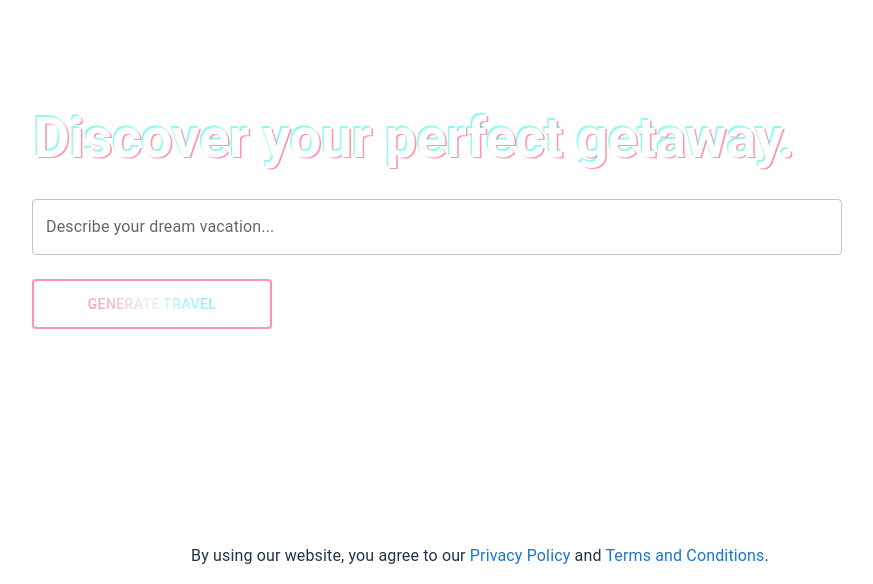
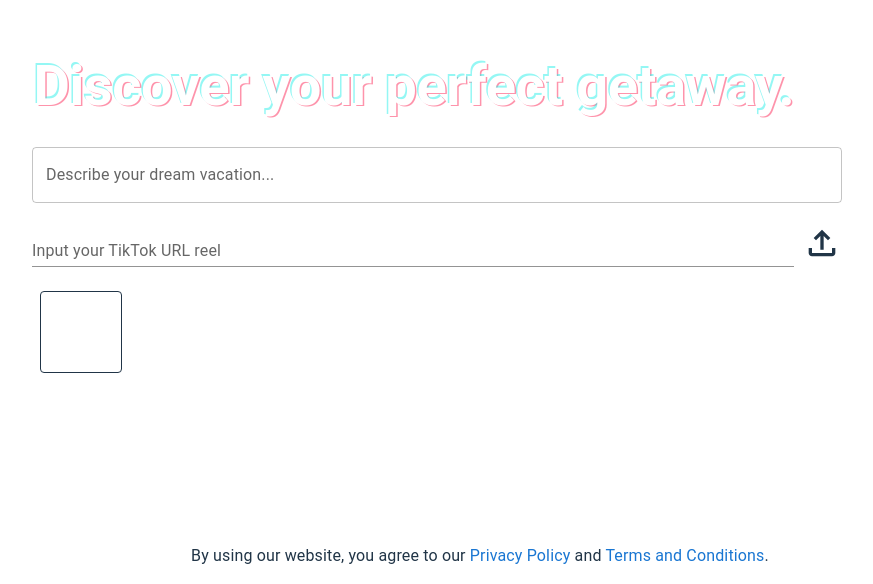
Before and after one commit to VietRocHack/TripPlanner-frontend, a React (Vite) app: page / in a window 1280 px wide. Shown: the part 216-800 px from the top of the page, without its empty margins (160-1033 px from the left). Built offline with nearby package versions, Linux system fonts and the light colour scheme.

Commit message:
Hoang Le: add import TikTok url

```diff
--- a/src/pages/HomeScreen/HomeScreen.tsx
+++ b/src/pages/HomeScreen/HomeScreen.tsx
@@ -9,6 +9,16 @@ import {
 } from "@mui/material";
 import LoadingScreen from "../LoadingScreen/LoadingScreen";
 import { useNavigate } from "react-router-dom";
+import FileUploadOutlinedIcon from '@mui/icons-material/FileUploadOutlined';
+
+const commonStyles = {
+  bgcolor: 'background.paper',
+  borderColor: 'text.primary',
+  m: 1,
+  border: 1,
+  width: '5rem',
+  height: '5rem',
+};
 
 const HomeScreen: React.FC = () => {
   const [textInput, setTextInput] = useState<string>("");
@@ -36,7 +46,10 @@ const HomeScreen: React.FC = () => {
           //console.log(result);
           navigate("/plan", { state: { result } });
         } else {
-          console.error("Failed to fetch data. Response status:", response.status);
+          console.error(
+            "Failed to fetch data. Response status:",
+            response.status
+          );
         }
       } catch (error) {
         console.log("ERROR: " + error);
@@ -151,6 +164,7 @@ const HomeScreen: React.FC = () => {
               direction: "column",
             }}
           >
+            {/* Describe vacation input field */}
             <TextField
               fullWidth
               label="Describe your dream vacation..."
@@ -159,7 +173,7 @@ const HomeScreen: React.FC = () => {
               onChange={handleChange}
               InputProps={{ style: { width: "auto" } }}
               sx={{
-                marginBottom: { xs: 2, sm: 0 },
+                marginBottom: { xs: 2, sm: 2 },
                 width: {
                   xs: 300,
                   sm: "calc(100% - 42px)",
@@ -169,7 +183,37 @@ const HomeScreen: React.FC = () => {
                 },
               }}
             />
-            <Button
+
+            <Box
+              sx={{
+                display: "flex",
+                alignItems: "center",
+                width: {
+                  xs: 300,
+                  sm: "calc(100% - 42px)",
+                  md: 672,
+                  lg: 810,
+                  xl: 925,
+                },
+                marginBottom: { xs: 2, sm: 2 },
+              }}
+            >
+              {/* Import TikTok reel URL */}
+              <TextField
+                fullWidth
+                label="Input your TikTok URL reel"
+                id="search-bar"
+                variant="standard"
+                onChange={handleChange}
+                InputProps={{ style: { width: "auto" } }}
+                sx={{ marginBottom: { xs: 2, sm: 0 } }}
+              />
+              <FileUploadOutlinedIcon sx={{ fontSize: 40, marginLeft: 1 }} />
+            </Box>
+
+            <Box sx={{ ...commonStyles, borderRadius: 1 }} />
+
+            {/* <Button
               variant="outlined"
               onClick={handleButtonClick}
               sx={{
@@ -194,7 +238,7 @@ const HomeScreen: React.FC = () => {
               }}
             >
               Generate Travel
-            </Button>
+            </Button> */}
           </Box>
 
           <Typography
```
